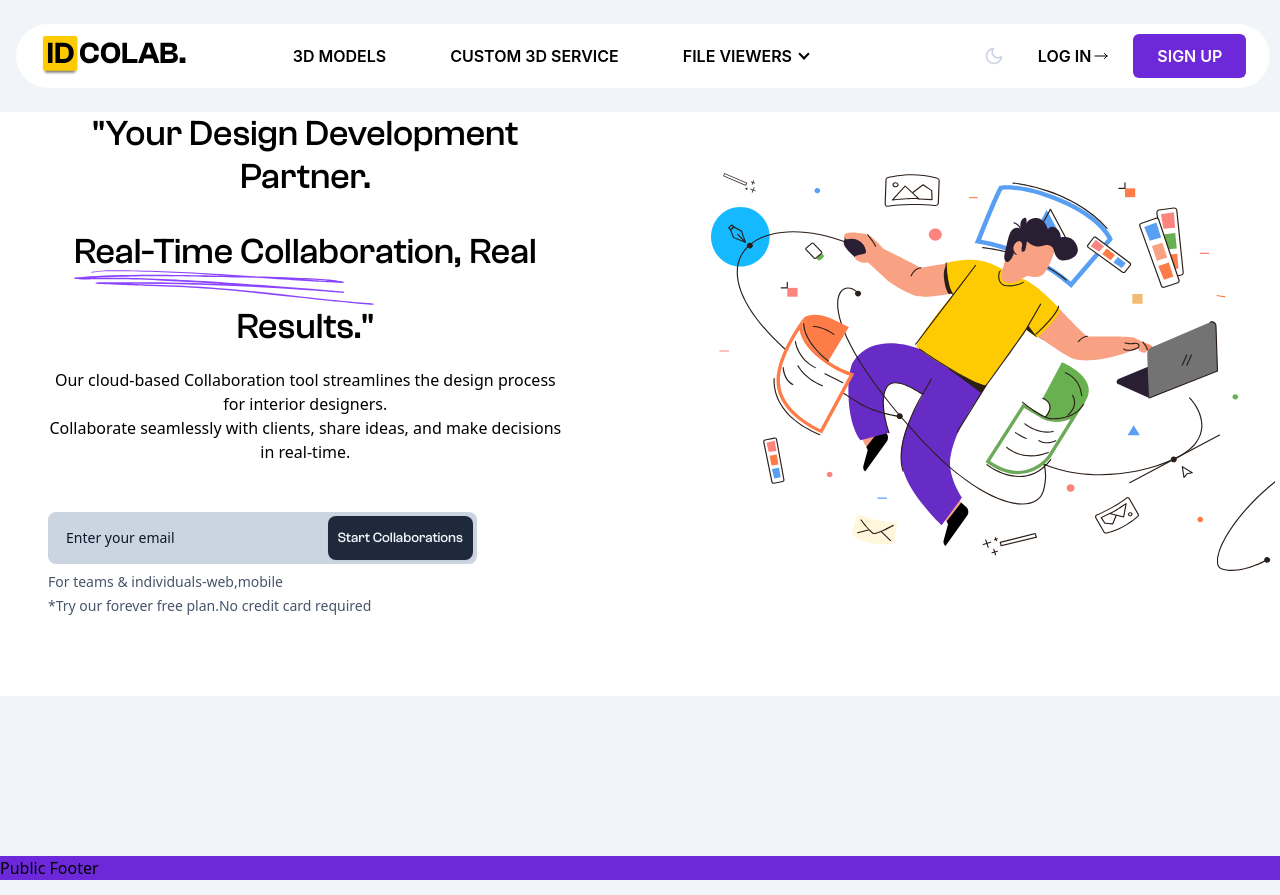
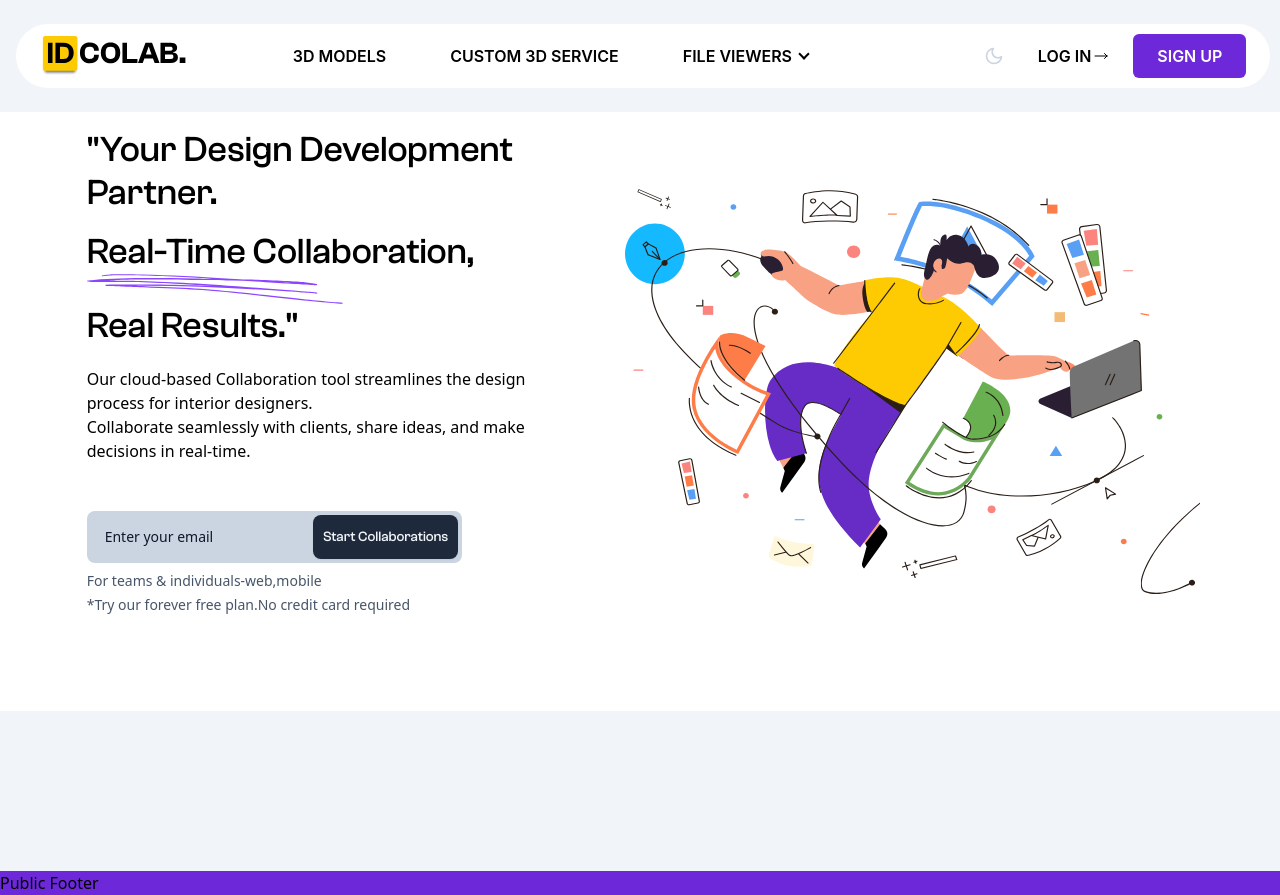
Before and after one commit to Manimsn/collab-apis, a Next.js app in the folder front-end/: page / in a window 1280 px wide. Built offline with nearby package versions, Linux system fonts and the light colour scheme; what tailgrids would draw is missing.

Commit message:
Feat: Responsive Hero section

```diff
--- a/front-end/app/page.tsx
+++ b/front-end/app/page.tsx
@@ -2,30 +2,32 @@ import Image from "next/image";
 import Link from "next/link";
 import React from "react";
 
+//bg-red sm:bg-green md:bg-blue lg:bg-yellow xl:bg-purple 2xl-pink
 const Home = () => {
   return (
-    <section className="relative z-10 overflow-hidden bg-white py-20 lg:py-12 dark:bg-dark">
-      <div className="container xl:max-w-none xl:mx-12">
-        <div className="-mx-4 flex flex-wrap items-center">
-          <div className="w-full px-4 lg:w-1/2 xl:w-5/12">
+    <section className="relative w-full bg-white py-8 md:py-12 lg:py-16 dark:bg-dark ">
+      <div className="container md:max-w-none xl:max-w-none">
+        <div className="-mx-4 flex flex-wrap justify-center items-center space-y-6 md:space-y-6">
+          <div className="w-full px-4 md:px-12 lg:w-1/2 xl:w-5/12">
             <div className="items-center">
-              <div className="mb-12 w-full max-w-[752px] font-medium text-center text-2xl sm:text-5xl md:text-4xl lg:text-4xl">
+              <div className="mb-12 w-full max-w-[752px] font-medium text-left text-xl sm:text-1xl md:text-4xl lg:text-2xl xl:text-4xl">
                 <h2
-                  className={`font-clash w-full mb-5  !leading-[1.2]
+                  className={`font-clash w-full mb-5 !leading-[1.2]
                   text-dark dark:text-white`}
                 >
                   "Your Design Development Partner.
-                  <span className="md:-ml-48 lg:-ml-0 inline-block pt-2 md:pt-8">
-                    Real-Time Collaboration,
+                  <br />
+                  <span className="pt-4 inline-block ">
+                    Real-Time Collaboration,&nbsp;
                     <Image
                       src="/images/headerLine.svg"
                       width={500}
                       height={40}
                       alt=""
-                      className="-mt-2 pt-1 xxs:w-80 md:w-[300px] lg:w-[300px] 2xl:w-[410px] object-contain"
+                      className="w-40 lg:w-64 object-contain"
                     />
                   </span>
-                  <span className=" md:absolute lg:relative md:pl-2 md:pt-8 ">
+                  <span className="">
                     {/* <span className=" md:absolute md:pl-2md:pt-8 "> */}
                     Real Results."
                   </span>
@@ -36,7 +38,7 @@ const Home = () => {
                   with clients, share ideas, and make decisions in real-time.
                 </p>
               </div>
-              <div className="w-full mb-6 md:mx-12 lg:mx-0">
+              <div className="w-full mb-6 md:mx-0 lg:mx-0">
                 <form className="mt-10 sm:mt-5 w-full md:w-5/6 p-1 bg-light-3 rounded-lg dark:bg-dark-4">
                   <div className="flex ">
                     <label htmlFor="email-address" className="sr-only lg:pl-2">
@@ -78,8 +80,8 @@ const Home = () => {
             </div>
           </div>
 
-          <div className="w-full px-4 lg:px-0 xl:px-4 lg:w-1/2 xl:w-7/12 ">
-            <div className="rounded-[20px] bg-white p-0 sm:p-[40px] lg:p-0 xl:ml-16 xl:p-[52px] dark:bg-dark">
+          <div className="w-full px-4 md:px-12  xl:px-4 md:w-full lg:w-1/2  ">
+            <div className="rounded-[20px] bg-white p-0 sm:p-[20px] lg:p-0 xl:ml-0 xl:p-[24px] dark:bg-dark">
               <Image
                 className={`object-cover object-center leading-10 dark:hidden animate-float`}
                 src="/images/header image.svg"
--- a/front-end/components/layout/PublicHeader.tsx
+++ b/front-end/components/layout/PublicHeader.tsx
@@ -36,7 +36,6 @@ const Navbar8 = () => {
   ];
 
   return (
-    //bg-red sm:bg-green md:bg-blue lg:bg-yellow xl:bg-purple 2xl-pink
     <div className="fixed top-0 left-0 right-0 bg-light-1 z-50 dark:bg-dark-2">
       <header
         className={`flex w-full items-center bg-white dark:bg-dark-3 h-16
```
